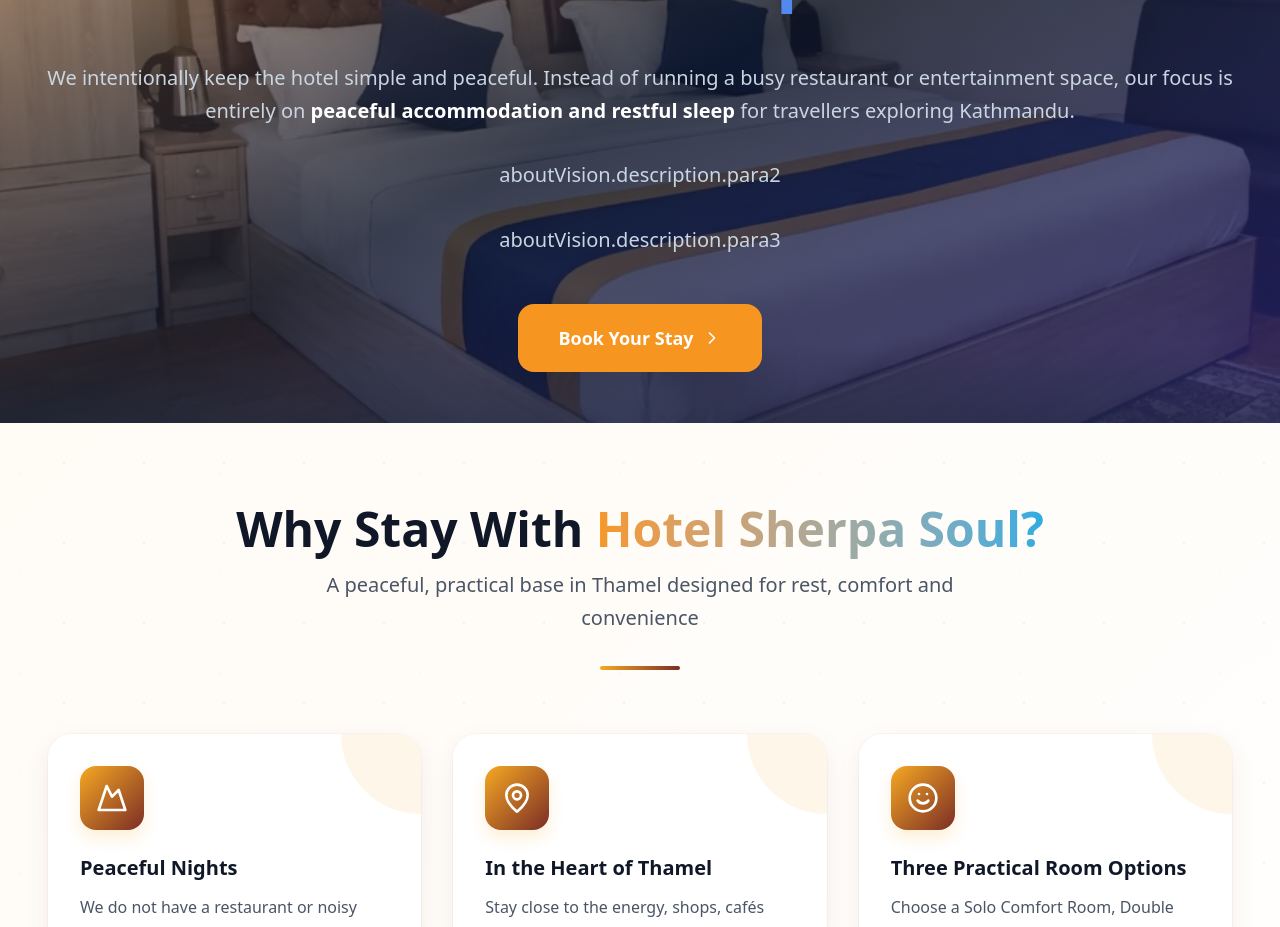
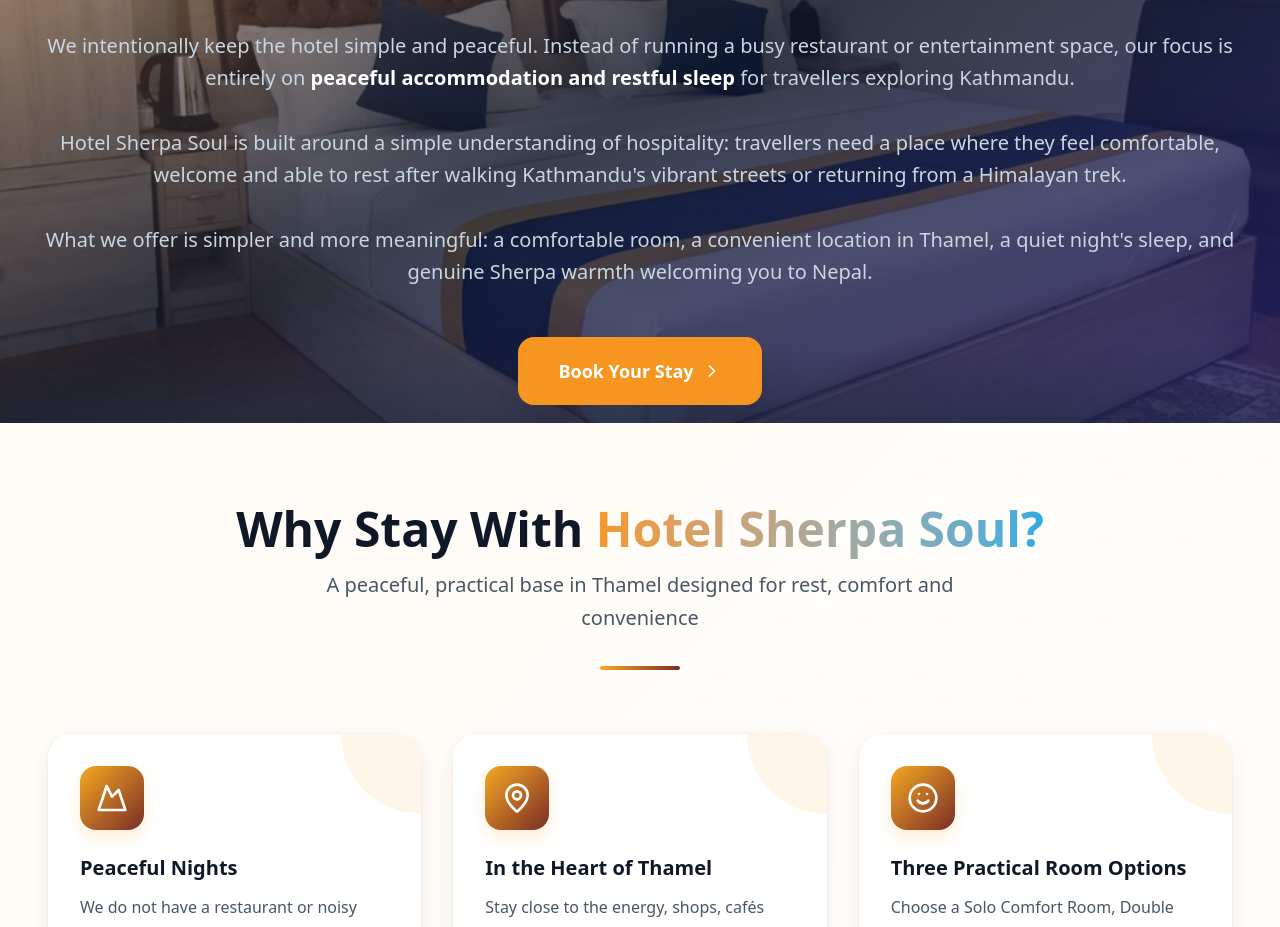
Before and after one commit to sikaruai-bot/hotel.sherpa.soul, a React (Vite) app: page /about in a window 1280 px wide. Shown: the part 2380-3307 px from the top of the page. Built offline with nearby package versions, Linux system fonts and the light colour scheme; no server answers.

Commit message:
fix: resolve aboutVision description keys and add audit fallbacks

```diff
--- a/src/Components/AboutComponents/AboutVision.jsx
+++ b/src/Components/AboutComponents/AboutVision.jsx
@@ -43,11 +43,17 @@
               </p>
 
               <p className="text-lg md:text-xl text-slate-300 leading-relaxed">
-                {t("aboutVision.description.para2")}
+                {t(
+                  "aboutVision.description.para2",
+                  "Hotel Sherpa Soul is built around a simple understanding of hospitality: travellers need a place where they feel comfortable, welcome and able to rest after walking Kathmandu's vibrant streets or returning from a Himalayan trek."
+                )}
               </p>
 
               <p className="text-lg md:text-xl text-slate-300 leading-relaxed">
-                {t("aboutVision.description.para3")}
+                {t(
+                  "aboutVision.description.para3",
+                  "What we offer is simpler and more meaningful: a comfortable room, a convenient location in Thamel, a quiet night's sleep, and genuine Sherpa warmth welcoming you to Nepal."
+                )}
               </p>
             </div>
 
--- a/src/Locales/en.json
+++ b/src/Locales/en.json
@@ -142,7 +142,11 @@
       "description": "We are a small hotel, so our guests are not just another room number. We make your Kathmandu stay easy, comfortable and welcoming."
     },
     "showOtherLanguages": "Show other languages",
-    "hideOtherLanguages": "Hide other languages"
+    "hideOtherLanguages": "Hide other languages",
+    "multilingualSupport": {
+      "title": "Multilingual Support",
+      "description": "Welcoming international travelers with support in English, Nepali, Hindi, Arabic, German, French, and Chinese."
+    }
   },
   "aboutVision": {
     "buddhistAlt": "Sherpa Heritage & Peace",
@@ -151,7 +155,9 @@
     "description": {
       "part1": "We intentionally keep the hotel simple and peaceful. Instead of running a busy restaurant or entertainment space, our focus is entirely on ",
       "highlight": "peaceful accommodation and restful sleep",
-      "part2": "for travellers exploring Kathmandu."
+      "part2": "for travellers exploring Kathmandu.",
+      "para2": "Hotel Sherpa Soul is built around a simple understanding of hospitality: travellers need a place where they feel comfortable, welcome and able to rest after walking Kathmandu's vibrant streets or returning from a Himalayan trek.",
+      "para3": "What we offer is simpler and more meaningful: a comfortable room, a convenient location in Thamel, a quiet night's sleep, and genuine Sherpa warmth welcoming you to Nepal."
     },
     "para2": "Hotel Sherpa Soul is built around a simple understanding of hospitality: travellers need a place where they feel comfortable, welcome and able to rest after walking Kathmandu's vibrant streets or returning from a Himalayan trek.",
     "para3": "What we offer is simpler and more meaningful: a comfortable room, a convenient location in Thamel, a quiet night's sleep, and genuine Sherpa warmth welcoming you to Nepal.",
@@ -226,6 +232,10 @@
       "prefix": "©",
       "hotelName": "Hotel Sherpa Soul",
       "suffix": "All rights reserved"
+    },
+    "legal": {
+      "privacy": "Privacy Policy",
+      "terms": "Terms of Service"
     }
   },
   "homeServices": {
@@ -581,5 +591,10 @@
     "a11": "Boudhanath Stupa is approximately 20 minutes away by vehicle, depending on traffic.",
     "q12": "How can I book a room?",
     "a12": "You can book directly through our website or contact the hotel directly via WhatsApp or phone to check availability."
-  }
+  },
+  "homeLocation": {
+    "mapTitle": "Hotel Sherpa Soul Location in Thamel"
+  },
+  "loading": "Loading room details...",
+  "pleasewait": "Please wait..."
 }
```
